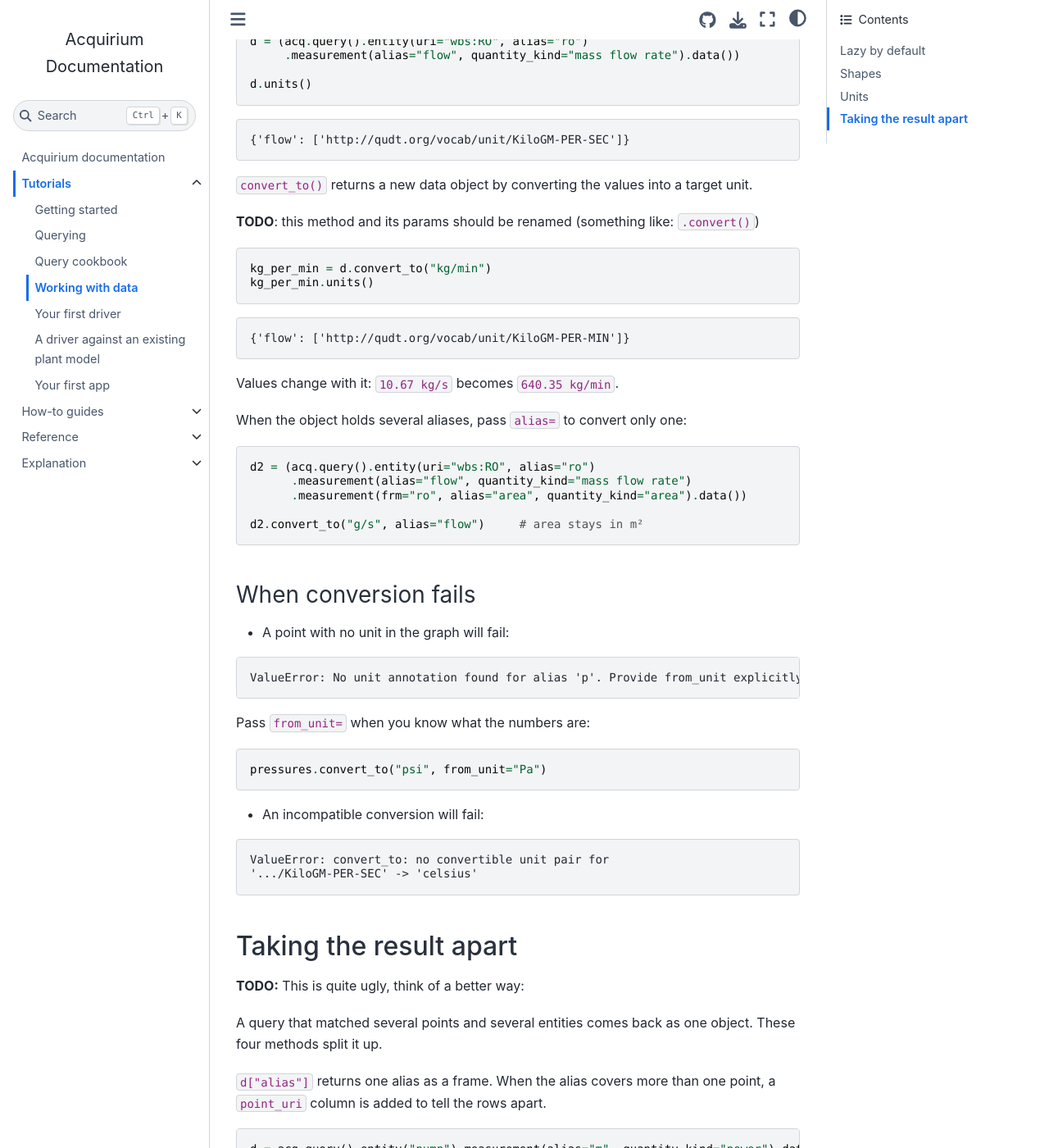
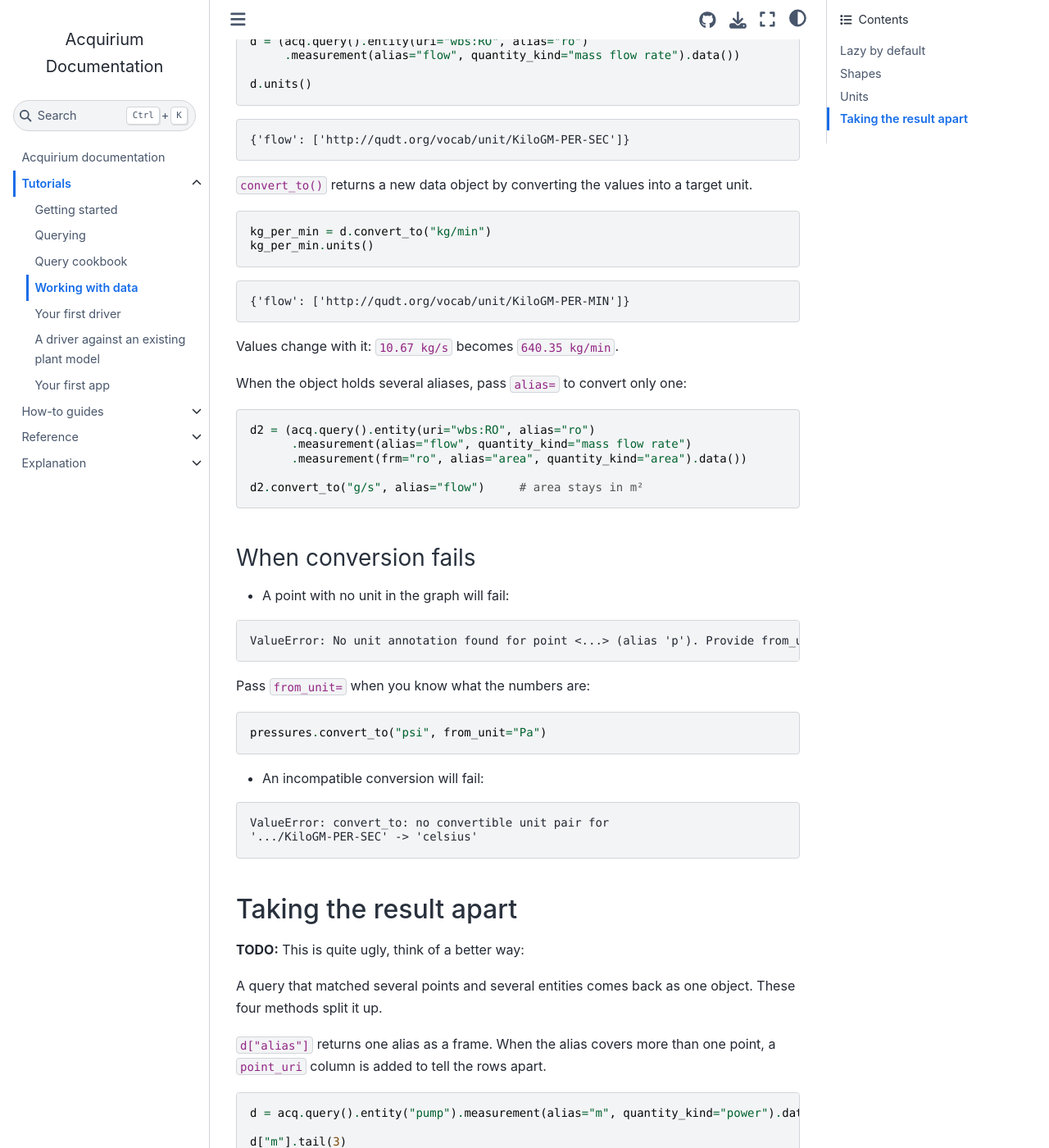
Before and after one commit to DataDrivenCPS/acquirium, a Jupyter Book: the page built from docs/tutorials/data.md, in a window 1280 px wide and 1400 px high, scrolled down 3791 px. Shown: the whole window at 82% size. Built offline with Jupyter Book 1.0.4 settings and Sphinx 7.4.7 and the Sphinx Book theme 1.1.4, drawn with Linux system fonts in a browser that asks for light colours.

Commit message:
Docs: drop the convert_to() TODO, correct the missing-unit error text

````diff
--- a/docs/tutorials/data.md
+++ b/docs/tutorials/data.md
@@ -193,8 +193,6 @@ d.units()
 ```
 `convert_to()` returns a new data object by converting the values into a target unit.
 
-**TODO**: this method and its params should be renamed (something like: `.convert()`)
-
 ```python
 kg_per_min = d.convert_to("kg/min")
 kg_per_min.units()
@@ -220,7 +218,7 @@ d2.convert_to("g/s", alias="flow")     # area stays in m²
 - A point with no unit in the graph will fail:
 
 ```text
-ValueError: No unit annotation found for alias 'p'. Provide from_unit explicitly.
+ValueError: No unit annotation found for point <...> (alias 'p'). Provide from_unit explicitly.
 ```
 
 Pass `from_unit=` when you know what the numbers are:
````
